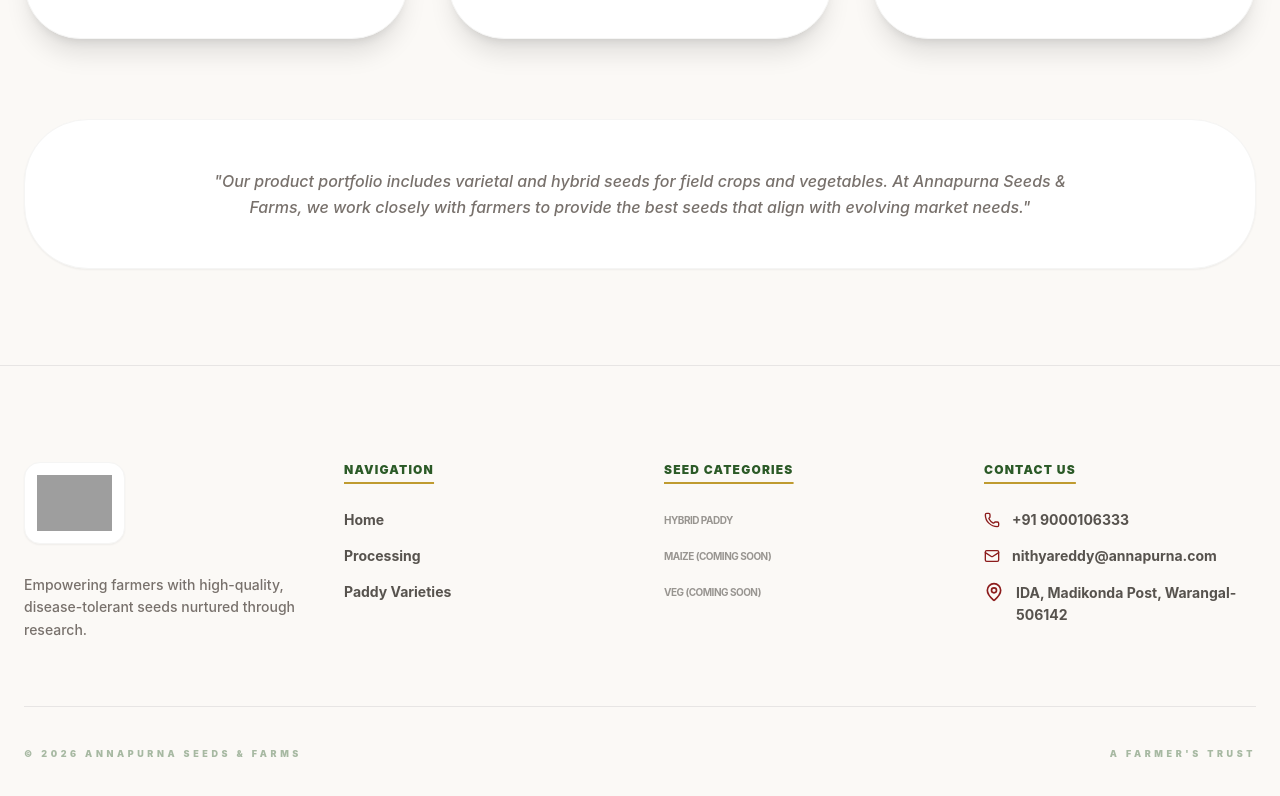
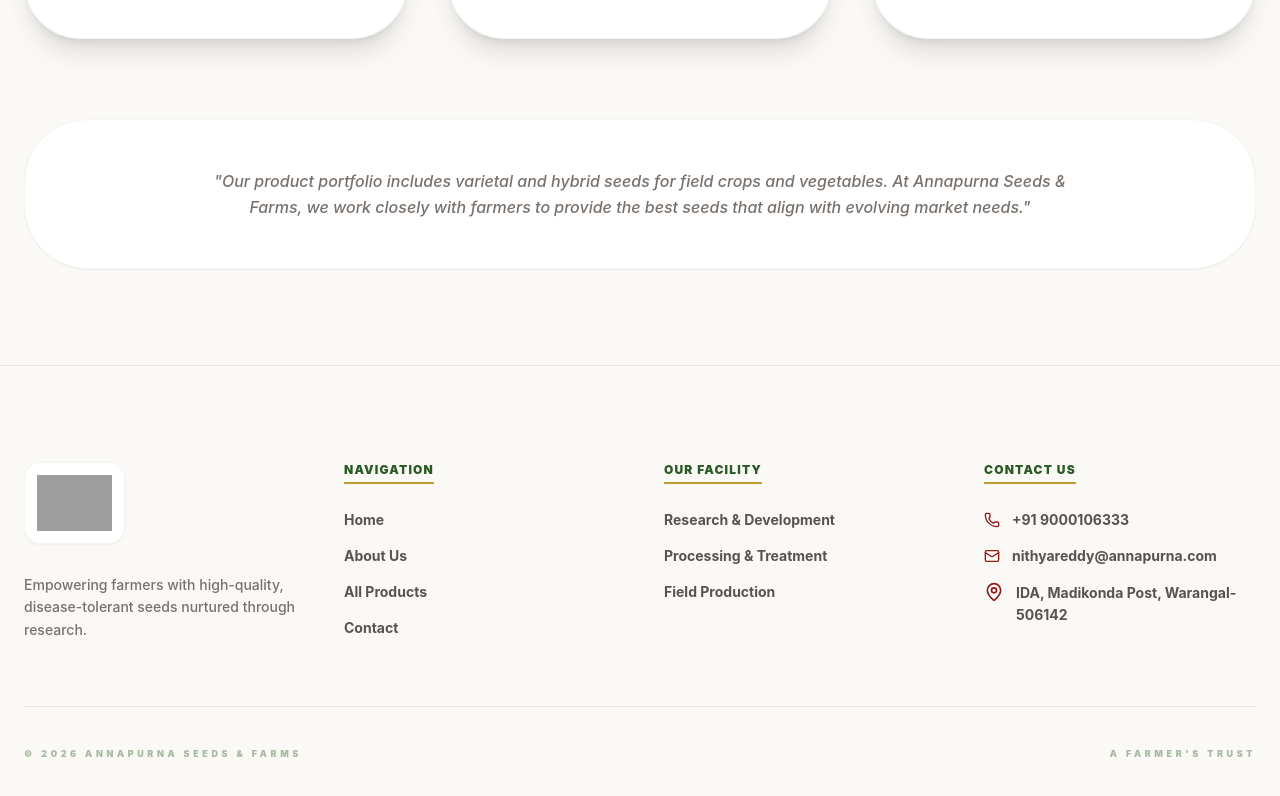
Before and after one commit to SaitejaGangireddi/stackblitz-starters-ua4suytn, a Next.js app: page /products in a window 1280 px wide. Shown: the part 945-1741 px from the top of the page. Built offline with nearby package versions, Linux system fonts and the light colour scheme; grey boxes are pictures that could not be loaded.

Commit message:
fix: escape special characters for production build

```diff
--- a/app/products/page.tsx
+++ b/app/products/page.tsx
@@ -27,7 +27,7 @@
       desc: 'Superior hybrid maize technology focused on high vigour, sturdy stalks, and exceptional grain weight.',
       context:
         'Coming Soon: We are currently in the advanced evaluation stage for hybrids that deliver consistent performance even in water-stressed environments.',
-      img: 'https://res.cloudinary.com/dmkjnuolr/image/upload/q_auto/f_auto/v1776610529/maize_dfa6h2.png', // Distinct Maize Image
+      img: 'https://res.cloudinary.com/dmkjnuolr/image/upload/q_auto/f_auto/v1776610529/maize_dfa6h2.png',
     },
     {
       name: 'Vegetable Seeds',
@@ -36,7 +36,7 @@
       desc: 'Premium vegetable seed portfolio including high-demand varieties focused on uniform size, taste, and transportability.',
       context:
         'Coming Soon: Developing disease-resistant vegetable seeds to help local farmers meet growing market demands with lower pesticide reliance.',
-      img: 'https://res.cloudinary.com/dmkjnuolr/image/upload/q_auto/f_auto/v1776611040/Vegetables_seeds_b7xfgj.webp', // Distinct Vegetable Image
+      img: 'https://res.cloudinary.com/dmkjnuolr/image/upload/q_auto/f_auto/v1776611040/Vegetables_seeds_b7xfgj.webp',
     },
   ];
 
@@ -115,13 +115,13 @@
           ))}
         </div>
 
-        {/* Bottom Portfolio Statement */}
+        {/* 3. FIXED PORTFOLIO STATEMENT - ESCAPED CHARACTERS */}
         <div className="mt-20 bg-white p-12 rounded-[4rem] border border-stone-100 shadow-sm text-center">
           <p className="max-w-4xl mx-auto text-stone-500 font-medium leading-relaxed italic">
-            "Our product portfolio includes varietal and hybrid seeds for field
-            crops and vegetables. At Annapurna Seeds & Farms, we work closely
+            &quot;Our product portfolio includes varietal and hybrid seeds for field
+            crops and vegetables. At Annapurna Seeds &amp; Farms, we work closely
             with farmers to provide the best seeds that align with evolving
-            market needs."
+            market needs.&quot;
           </p>
         </div>
       </div>
--- a/components/Footer.tsx
+++ b/components/Footer.tsx
@@ -1,7 +1,7 @@
 'use client';
 import React from 'react';
 import Link from 'next/link';
-import { Mail, MapPin, Phone, ArrowRight } from 'lucide-react';
+import { Mail, MapPin, Phone } from 'lucide-react';
 
 const COLORS = {
   green: '#2B5A27',
@@ -32,7 +32,7 @@
           </p>
         </div>
 
-        {/* Navigation */}
+        {/* Navigation - Restored all links */}
         <div>
           <h4
             style={{ color: COLORS.green }}
@@ -42,54 +42,42 @@
           </h4>
           <ul className="space-y-4 text-sm font-bold text-stone-600">
             <li>
-              <Link
-                href="/"
-                className="hover:text-[#BF9B30] transition flex items-center gap-2"
-              >
-                Home
-              </Link>
+              <Link href="/" className="hover:text-[#BF9B30] transition">Home</Link>
             </li>
             <li>
-              <Link
-                href="/about/processing"
-                className="hover:text-[#BF9B30] transition flex items-center gap-2"
-              >
-                Processing
-              </Link>
+              <Link href="/about" className="hover:text-[#BF9B30] transition">About Us</Link>
             </li>
             <li>
-              <Link
-                href="/products/paddy"
-                className="hover:text-[#BF9B30] transition flex items-center gap-2"
-              >
-                Paddy Varieties
-              </Link>
+              <Link href="/products" className="hover:text-[#BF9B30] transition">All Products</Link>
+            </li>
+            <li>
+              <Link href="/contact" className="hover:text-[#BF9B30] transition">Contact</Link>
             </li>
           </ul>
         </div>
 
-        {/* Categories */}
+        {/* Quick Links for R&D/Production */}
         <div>
           <h4
             style={{ color: COLORS.green }}
             className="font-black uppercase tracking-widest text-xs mb-8 underline decoration-[#BF9B30] decoration-2 underline-offset-8"
           >
-            Seed Categories
+            Our Facility
           </h4>
           <ul className="space-y-4 text-sm font-bold text-stone-600">
-            <li className="opacity-60 uppercase tracking-tighter text-[10px]">
-              Hybrid Paddy
+            <li>
+              <Link href="/about/r-and-d" className="hover:text-[#BF9B30] transition">Research &amp; Development</Link>
             </li>
-            <li className="opacity-60 uppercase tracking-tighter text-[10px]">
-              Maize (Coming Soon)
+            <li>
+              <Link href="/about/processing" className="hover:text-[#BF9B30] transition">Processing &amp; Treatment</Link>
             </li>
-            <li className="opacity-60 uppercase tracking-tighter text-[10px]">
-              Veg (Coming Soon)
+            <li>
+              <Link href="/about/production" className="hover:text-[#BF9B30] transition">Field Production</Link>
             </li>
           </ul>
         </div>
 
-        {/* Contact */}
+        {/* Contact Info */}
         <div className="space-y-6">
           <h4
             style={{ color: COLORS.green }}
@@ -102,24 +90,21 @@
               <Phone size={16} style={{ color: COLORS.red }} /> +91 9000106333
             </p>
             <p className="flex items-center gap-3">
-              <Mail size={16} style={{ color: COLORS.red }} />{' '}
+              <Mail size={16} style={{ color: COLORS.red }} />
               nithyareddy@annapurna.com
             </p>
             <p className="flex items-start gap-3 leading-relaxed">
-              <MapPin
-                size={20}
-                style={{ color: COLORS.red }}
-                className="shrink-0"
-              />
+              <MapPin size={20} style={{ color: COLORS.red }} className="shrink-0" />
               IDA, Madikonda Post, Warangal-506142
             </p>
           </div>
         </div>
       </div>
 
+      {/* FIXED FOOTER STRIP - ESCAPED CHARACTERS */}
       <div className="max-w-7xl mx-auto mt-10 flex flex-col md:flex-row justify-between items-center opacity-40 text-[9px] font-black uppercase tracking-[0.4em] text-[#2B5A27]">
-        <p>© 2026 Annapurna Seeds & Farms</p>
-        <p>A Farmer's Trust</p>
+        <p>© 2026 Annapurna Seeds &amp; Farms</p>
+        <p>A Farmer&apos;s Trust</p>
       </div>
     </footer>
   );
--- a/components/Navbar.tsx
+++ b/components/Navbar.tsx
@@ -13,6 +13,7 @@
   return (
     <nav className="w-full sticky top-0 z-50 bg-white/95 backdrop-blur-md border-b border-stone-200 shadow-sm">
       <div className="max-w-[1400px] mx-auto px-4 md:px-8 py-4 flex items-center justify-between">
+
         {/* Brand Section */}
         <Link href="/" className="flex items-center gap-4 group shrink-0">
           <img
@@ -31,7 +32,7 @@
               style={{ color: COLORS.red }}
               className="text-[10px] md:text-[11px] font-bold uppercase tracking-[0.3em] mt-1"
             >
-              Seeds & Farms
+              Seeds &amp; Farms
             </span>
           </div>
         </Link>
@@ -42,7 +43,7 @@
             Home
           </Link>
 
-          {/* ABOUT US - Fixed Click Logic */}
+          {/* ABOUT US - Dropdown */}
           <div className="relative group py-2">
             <Link
               href="/about"
@@ -50,19 +51,18 @@
             >
               About Us <ChevronDown size={14} style={{ color: COLORS.gold }} />
             </Link>
-            {/* The dropdown - Ensure it has a top margin so it doesn't overlap the main link */}
             <div className="absolute hidden group-hover:block bg-white border border-stone-100 shadow-2xl w-64 top-[100%] left-0 rounded-b-2xl overflow-hidden animate-in fade-in slide-in-from-top-1 z-0">
               <Link
                 href="/about/r-and-d"
                 className="block px-6 py-4 hover:bg-stone-50 border-b lowercase first-letter:uppercase"
               >
-                Research & Development
+                Research &amp; Development
               </Link>
               <Link
                 href="/about/processing"
                 className="block px-6 py-4 hover:bg-stone-50 border-b lowercase first-letter:uppercase"
               >
-                Processing & Treatment
+                Processing &amp; Treatment
               </Link>
               <Link
                 href="/about/production"
@@ -73,7 +73,7 @@
             </div>
           </div>
 
-          {/* PRODUCTS - Fixed Click Logic */}
+          {/* PRODUCTS - Dropdown */}
           <div className="relative group py-2">
             <Link
               href="/products"
```
